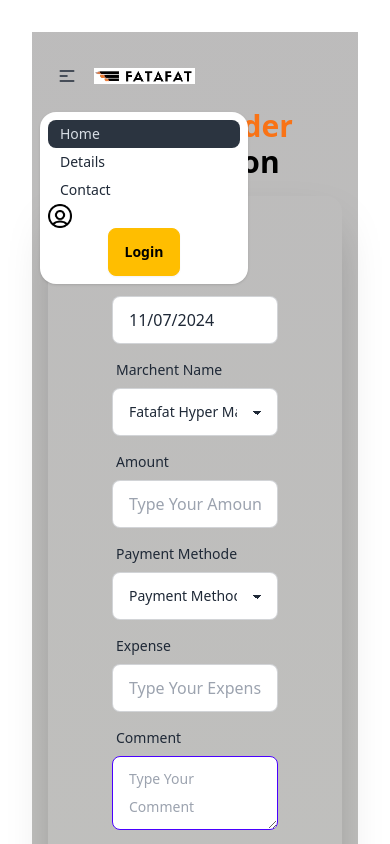
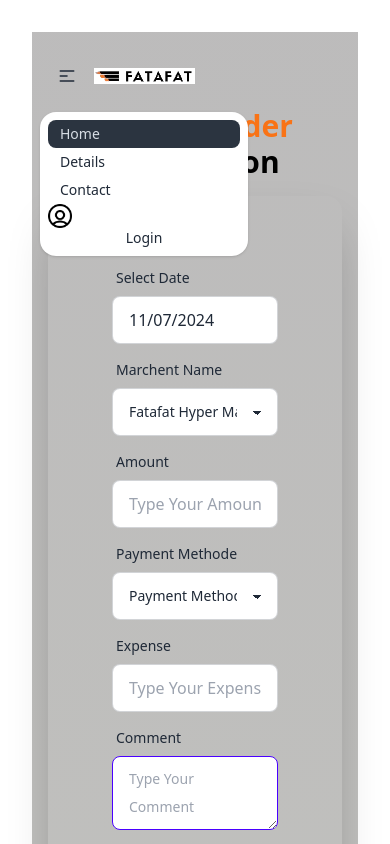
Before and after one commit to abdullah-al-mohammad/fatafat-calcualtion, a React (Vite) app: page / in a window 390 px wide. Both pictures are taken after a click on the button 67 px from the left and 76 px from the top of the page. Shown: the top 844 px of the page. Built offline with nearby package versions, Linux system fonts and the light colour scheme; no server answers.

Commit message:
add logout hidden

```diff
--- a/src/components/header/Header.jsx
+++ b/src/components/header/Header.jsx
@@ -53,8 +53,8 @@
                         {
                             <div>
                                 {
-                                    user ? <Link to="/login"><button onClick={handleLogOut} className='btn btn-warning'>Logout</button></Link>
-                                        : <Link to="/login"><button className='btn btn-warning'>Login</button></Link>
+                                    user ? <Link to="/login"><button onClick={handleLogOut}>Logout</button></Link>
+                                        : <Link to="/login"><button>Login</button></Link>
                                 }
                             </div>
                         }
```
